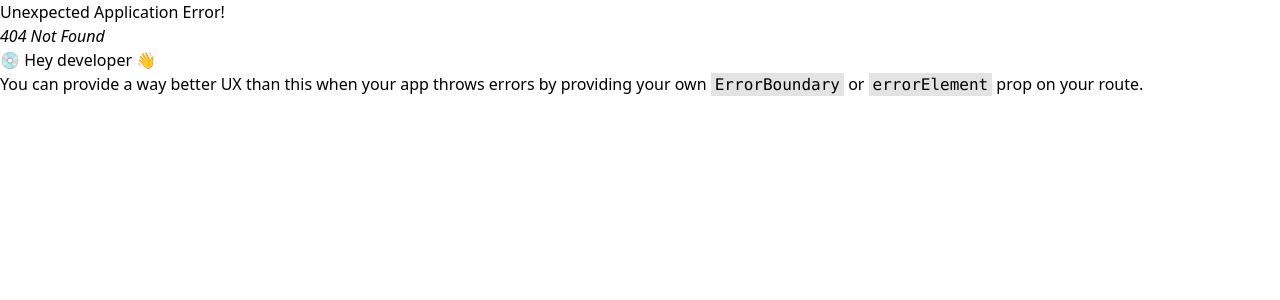
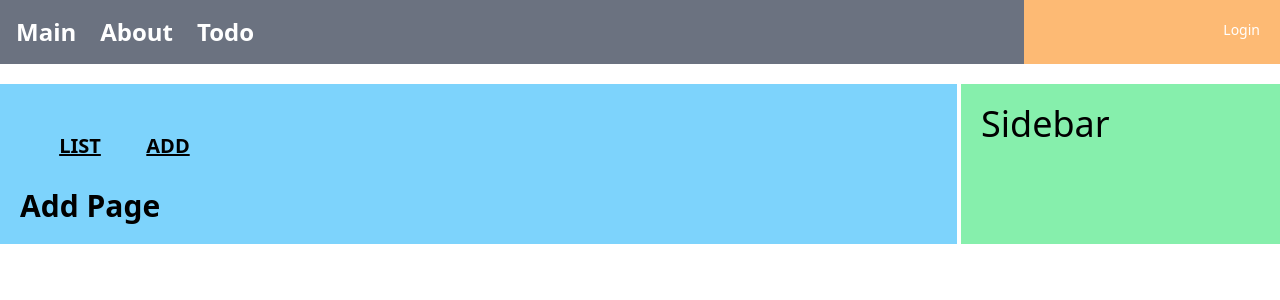
Before and after one commit to ewjang/slam_frontend_react_admin, a React (Create React App) app: page /todo/add in a window 1280 px wide. Before the commit this address had no page. Shown: the top 300 px of the page. Built offline with nearby package versions, Linux system fonts and the light colour scheme.

Commit message:
React Router 1레벨 메뉴 클릭시 > 2레벨 메뉴 시작페이지 지정, ,hook (router로 넘어온 파라미터 get),  PathVariable 적용

```diff
--- a/src/index.js
+++ b/src/index.js
@@ -6,9 +6,9 @@
 
 const root = ReactDOM.createRoot(document.getElementById('root'));
 root.render(
-  <React.StrictMode>
+
     <App />
-  </React.StrictMode>
+
 );
 
 // If you want to start measuring performance in your app, pass a function
--- a/src/layouts/BasicLayout.js
+++ b/src/layouts/BasicLayout.js
@@ -1,14 +1,31 @@
-import React from 'react';
 import BasicMenu from "../components/menus/BasicMenu";
 
-function BasicLayout({children}) {
-    console.log('children : ' , children);
+const BasicLayout = ({children}) => {
     return (
-        <div
-            className="bg-white my-5 w-full flex flex-col space-y-1 md:flex-row md:space-x-1 md:space-y-0">
-            <BasicMenu />
-            {children}
-        </div>
+        <>
+
+            {/* 기존 헤더 대신 BasicMenu*/ }
+            <BasicMenu/>
+
+            {/* 상단 여백 my-5 제거 */}
+            <div
+                className="bg-white my-5 w-full flex flex-col space-y-1 md:flex-row md:space-x-1 md:space-y-0">
+
+                <main
+                    className="bg-sky-300 md:w-4/5 lg:w-3/4 px-5 py-5"> {/* 상단 여백 py-40 변경 flex 제거 */}
+                    {children}
+                </main>
+
+                <aside
+                    className="bg-green-300 md:w-1/5 lg:w-1/4 px-5 flex py-5"> {/* 상단 여백 py-40 제거 flex 제거 */}
+
+                    <h1 className="text-2xl md:text-4xl">Sidebar</h1>
+
+                </aside>
+
+            </div>
+        </>
     );
 }
+
 export default BasicLayout;
--- /dev/null
+++ b/src/pages/todo/AddPage.js
@@ -0,0 +1,9 @@
+import React from 'react';
+
+function AddPage(props) {
+    return (
+        <div className={'text-3xl font-extrabold'}>Add Page</div>
+    );
+}
+
+export default AddPage;
--- /dev/null
+++ b/src/pages/todo/IndexPage.js
@@ -0,0 +1,41 @@
+import { Outlet, useNavigate } from "react-router-dom";
+import BasicLayout from "../../layouts/BasicLayout";
+import { useCallback } from "react";
+
+const IndexPage = () => {
+
+    const navigate = useNavigate()
+
+    const handleClickList = useCallback(() => {
+        navigate({ pathname:'list' })
+        //navigate({ search:'list' }) search : 'xxx?name='장은우' >> 쿼리스트링 처리용
+    })
+
+    const handleClickAdd = useCallback(() => {
+        navigate({ pathname:'add' })
+    })
+
+    return (
+        <BasicLayout>
+            <div className="w-full flex m-2 p-2 ">
+                <div
+                    className="text-xl m-1 p-2  w-20 font-extrabold text-center underline"
+                    onClick={handleClickList}>
+                    LIST
+                </div>
+
+                <div
+                    className="text-xl m-1 p-2 w-20 font-extrabold  text-center underline"
+                    onClick={handleClickAdd}>
+                    ADD
+                </div>
+
+            </div>
+            <div className="flex flex-wrap w-full">
+                <Outlet/>
+            </div>
+        </BasicLayout>
+    );
+}
+
+export default IndexPage;
--- /dev/null
+++ b/src/pages/todo/ListPage.js
@@ -0,0 +1,21 @@
+import React from 'react';
+
+import { useSearchParams } from "react-router-dom";
+
+const ListPage = () => {
+
+    const [queryParams] = useSearchParams()
+
+    const page = queryParams.get("page") ? parseInt(queryParams.get("page")) : 1
+    const size = queryParams.get("size") ? parseInt(queryParams.get("size")) : 10
+
+    return (
+        <div className="p-4 w-full bg-white">
+            <div className="text-3xl font-extrabold">
+                Todo List Page Component {page} --- {size}
+            </div>
+        </div>
+    );
+}
+
+export default ListPage;
--- /dev/null
+++ b/src/pages/todo/ReadPage.js
@@ -0,0 +1,15 @@
+import React from 'react';
+import {useParams} from "react-router-dom"; //hooks 제공
+
+function ReadPage(props) {
+
+    const {tno} = useParams()
+
+    console.log('obj : ' , tno);
+
+    return (
+        <div className={'text-3xl'}> Todo Read Page</div>
+    );
+}
+
+export default ReadPage;
--- a/src/router/root.js
+++ b/src/router/root.js
@@ -11,10 +11,13 @@
 */
 import {Suspense, lazy} from "react";
 import {createBrowserRouter} from 'react-router-dom'
+import todoRouter from "./todoRouter";
 
 const Loading = <div className={'bg-red-700'}>Loading....</div>
 const Main = lazy(() => import("../pages/MainPage"))
 const About = lazy(() => import("../pages/AboutPage"))
+const TodoIndex = lazy(() => import("../pages/todo/IndexPage"))
+
 
 const root = createBrowserRouter([
     {
@@ -25,6 +28,12 @@
         path: 'about',
         element: <Suspense fallback={Loading}><About/></Suspense>
     },
+    {
+        path: 'todo',
+        element: <Suspense fallback={Loading}><TodoIndex/></Suspense>,
+        children: todoRouter()
+    },
+
 ])
 
 
--- /dev/null
+++ b/src/router/todoRouter.js
@@ -0,0 +1,29 @@
+import {lazy, Suspense} from "react";
+import {Navigate} from "react-router-dom";
+
+const Loading = <div className={'bg-red-700'}>Loading....</div>
+const TodoList = lazy(() => import("../pages/todo/ListPage"))
+const TodoRead = lazy(() => import("../pages/todo/ReadPage"))
+const TodoAdd = lazy(() => import("../pages/todo/AddPage"))
+const todoRouter = () => {
+    return [
+        {
+            path:'list',
+            element:<Suspense fallback={Loading}><TodoList/></Suspense>
+        },
+        {
+            path:'',
+            element:<Navigate replace={true} to={'list'}/>
+        },
+        {
+            path:'read/:tno',
+            element: <Suspense fallback={Loading}><TodoRead/></Suspense>,
+        },
+        {
+            path:'add',
+            element: <Suspense fallback={Loading}><TodoAdd/></Suspense>,
+        }
+    ]
+}
+
+export default todoRouter;
```
Also changed, not shown: src/pages/MainPage.js (+3 -6 lines).
